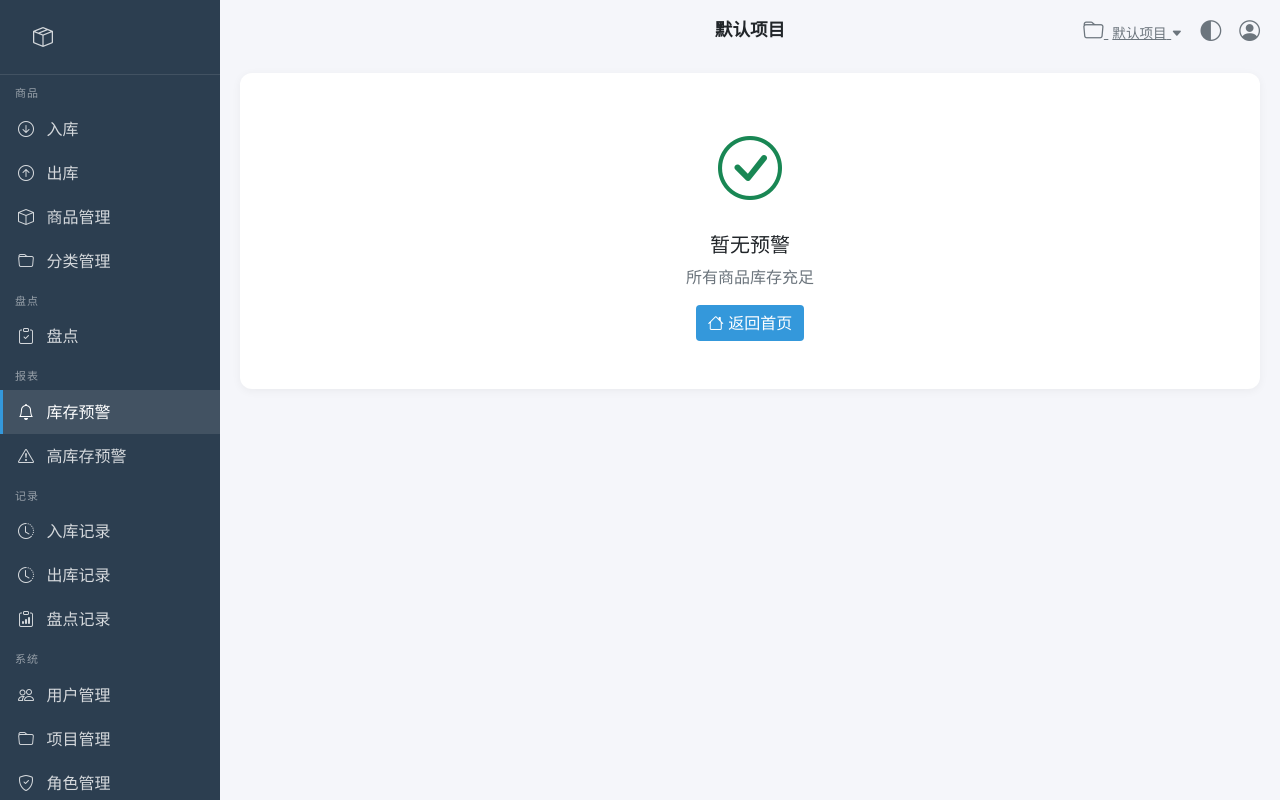
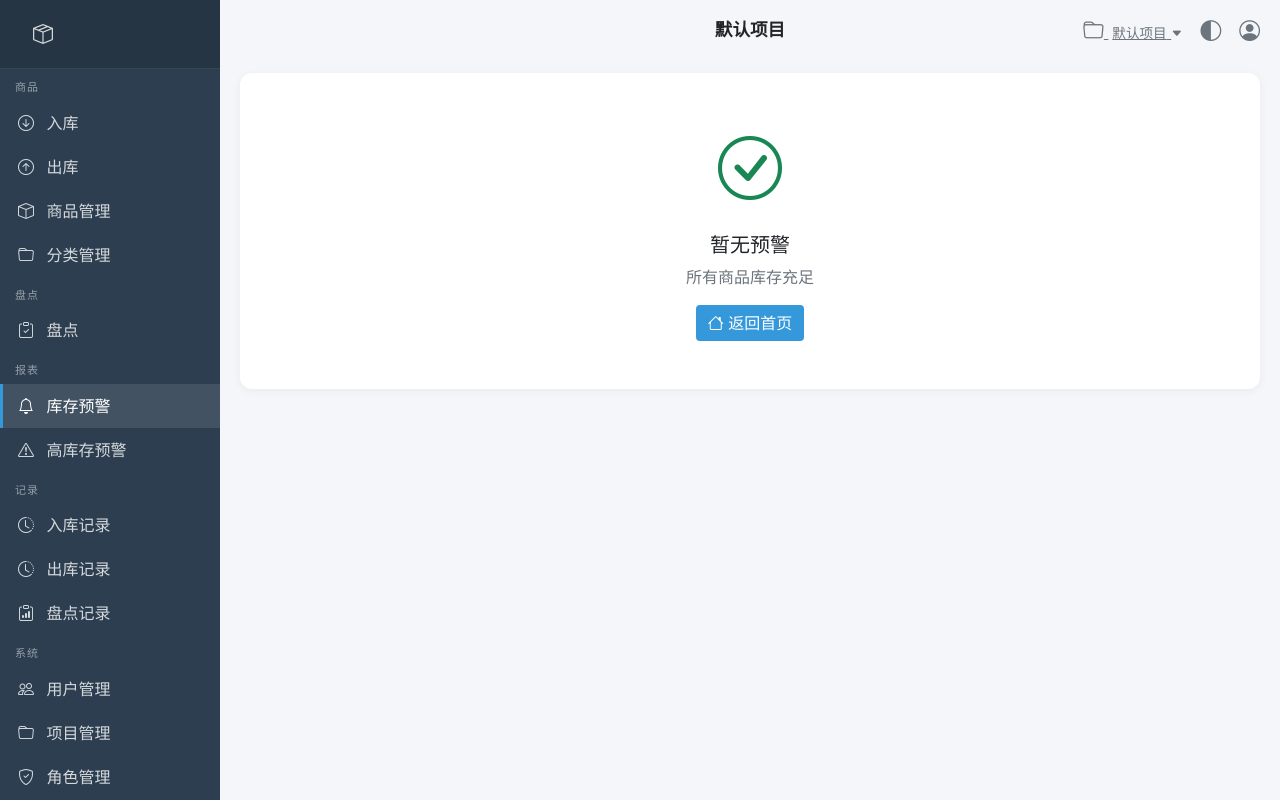
Before and after one commit to srockci/inventory-system, a Flask app: page /alerts in a window 1280 px wide. Run offline with Flask 3, Linux system fonts and the light colour scheme; the visitor is signed in with stand-in values (Sample User, id 1); data comes from the database, SQL or seed files in the repository; data that the repository does not hold is empty.

Commit message:
fix: 侧边栏头部加深背景，logo加阴影更立体

```diff
--- a/templates/base.html
+++ b/templates/base.html
@@ -32,8 +32,9 @@
             transform: translateX(-100%);
         }
         .sidebar-header {
-            padding: 15px;
-            border-bottom: 1px solid rgba(255,255,255,0.1);
+            padding: 12px 15px;
+            background: rgba(0,0,0,0.15);
+            border-bottom: 1px solid rgba(255,255,255,0.08);
             display: flex;
             align-items: center;
             justify-content: space-between;
@@ -209,6 +210,7 @@
             background: #0f0f23;
         }
         body.dark-mode .sidebar-header {
+            background: rgba(0,0,0,0.25);
             border-color: #2d2d44 !important;
         }
         body.dark-mode .sidebar-user {
@@ -332,7 +334,7 @@
             <a href="{{ url_for('index') }}">
                 <h5 class="mb-0">
                     {% if g.system_logo %}
-                    <img src="{{ url_for('static', filename='uploads/' + g.system_logo) }}" alt="logo" style="height: 24px; background: white; border-radius: 4px; padding: 2px;">
+                    <img src="{{ url_for('static', filename='uploads/' + g.system_logo) }}" alt="logo" style="height: 28px; border-radius: 6px; box-shadow: 0 2px 8px rgba(0,0,0,0.3);">
                     {% else %}
                     <i class="bi bi-box-seam"></i>
                     {% endif %}
```
